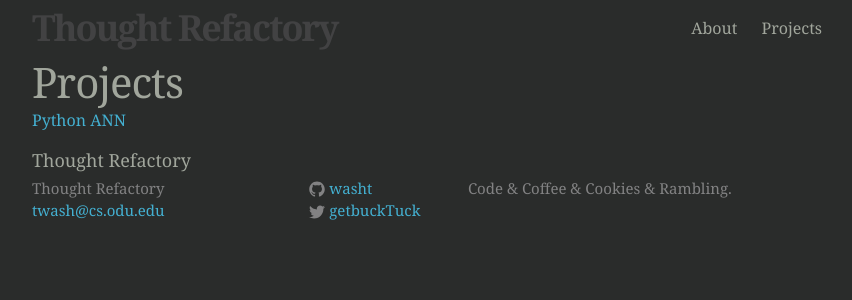
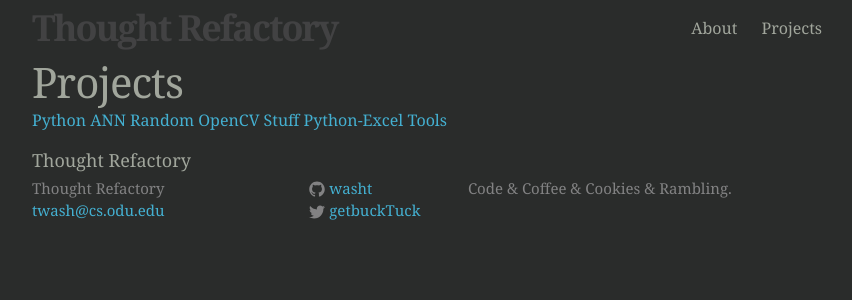
Before and after one commit to washt/washt.github.io, a Jekyll site: the page built from project.md, in a window 1280 px wide. Shown: the top 300 px of the page, without its empty margins (213-1065 px from the left). Built offline with Jekyll 4.4.1, drawn with Linux system fonts in a browser that asks for light colours.

Commit message:
Added recent projects

```diff
--- a/project.md
+++ b/project.md
@@ -5,3 +5,5 @@ permalink: /projects/
 ---
 
 [Python ANN](https://github.com/washt/NeuralNetPy)
+[Random OpenCV Stuff](https://github.com/washt/OpenCV-Projects)
+[Python-Excel Tools](https://github.com/washt/xlsUtils)
```
